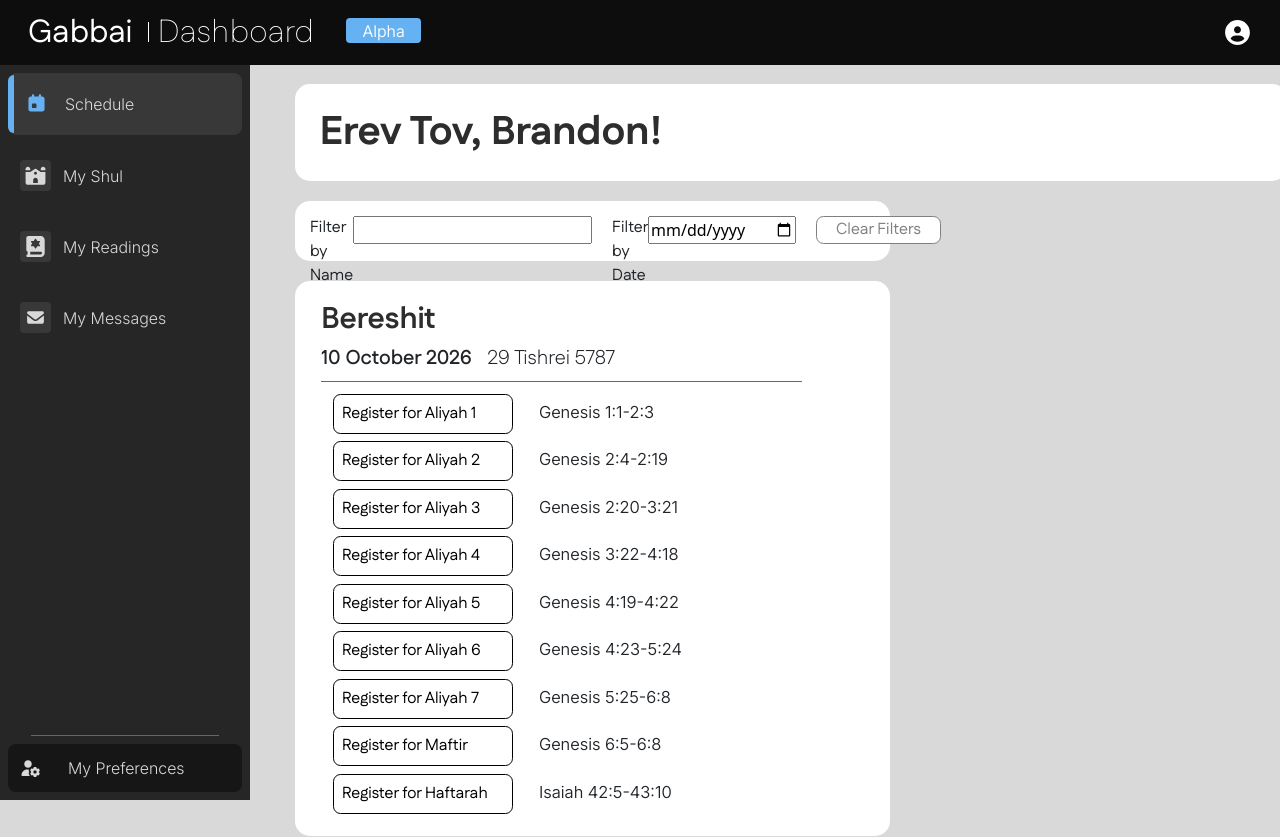
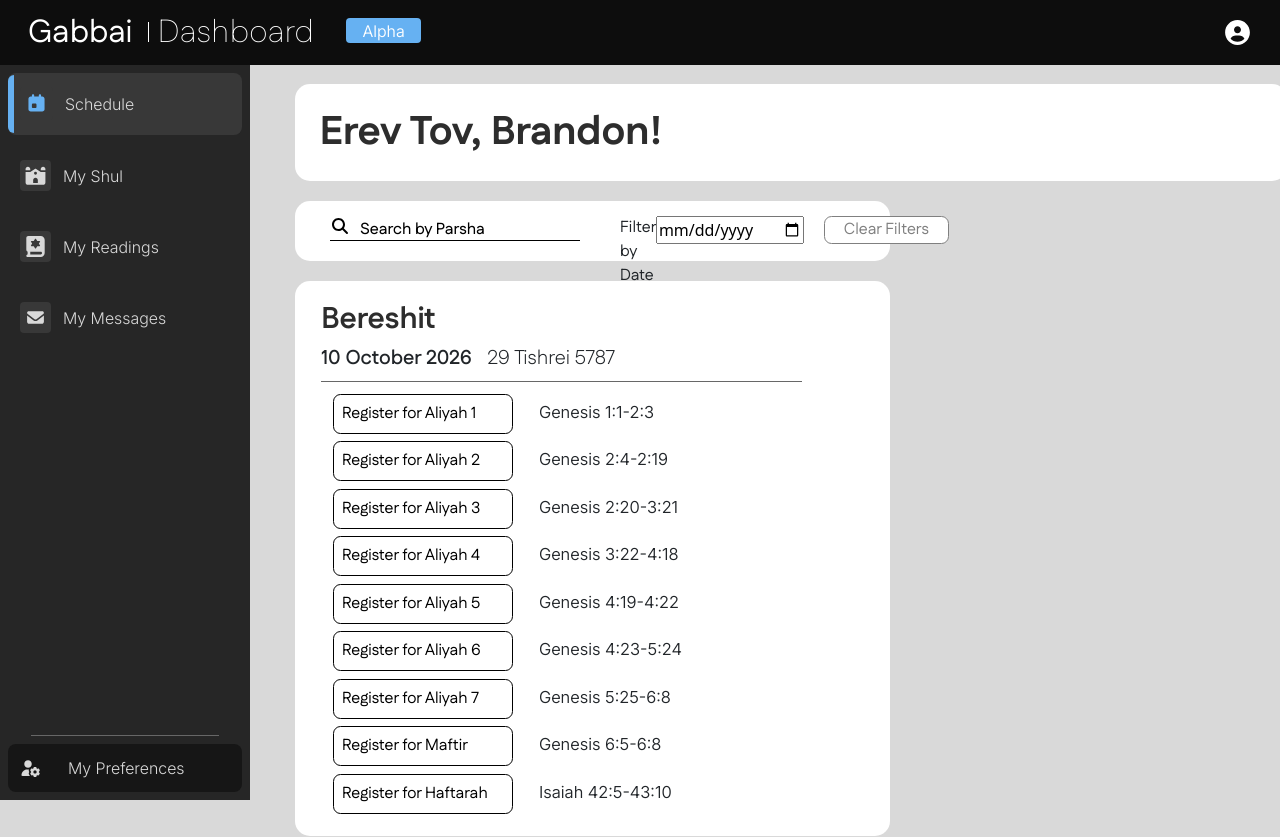
Before and after one commit to brandonbng23/gabbai, a React (Vite) app in the folder frontend/: page / in a window 1280 px wide. Shown: the top 837 px of the page. Built offline with nearby package versions, Linux system fonts and the light colour scheme.

Commit message:
Updated styling of name filter field

```diff
--- a/frontend/src/Components/filter.tsx
+++ b/frontend/src/Components/filter.tsx
@@ -14,10 +14,10 @@ function TermSearch(
         <div>
             <form>
                 <span className="filter">
-                    <span className="filterLabel">Filter by Name</span>
                     <input
                         type="text"
                         name="nameFilter"
+                        placeholder="Search by Parsha"
                         value={nameFilter}
                         onChange={(event: React.ChangeEvent<HTMLInputElement>) => setNameFilter(event.target.value)}></input>
                 </span>
@@ -37,6 +37,7 @@ function DateSearch(
                         <input
                             type="date"
                             name="dateFilter"
+                            placeholder="Search by Date mm/dd/yyyy"
                             value={dateFilter}
                             onChange={(event: React.ChangeEvent<HTMLInputElement>) => {setDateFilter(event.target.value)}}></input>
                     </span>
--- a/frontend/src/index.css
+++ b/frontend/src/index.css
@@ -885,6 +885,7 @@ h4 {
 .filter {
     display: flex;
     flex-direction: row;
+    margin-left: 20px
 }
 
 .filterLabel {
@@ -894,6 +895,32 @@ h4 {
 
 .filter input {
     height: 75%;
+}
+
+.filter input[type=text] {
+    width: 250px;
+
+    border: none;
+    border-bottom: 1px solid black;
+
+    background-image: url('./Assets/magnifying-glass-solid-full.svg');
+    background-repeat: no-repeat;
+    background-size: 20px 20px;
+    padding-left: 30px;
+}
+
+.filter input[type=date] {
+
+}
+
+.filter input[type=text]::placeholder {
+    font-family: Fustat;
+    font-weight: 500;
+    color: black;
+}
+
+.filter input[type=text]:focus {
+    outline: none;
 }
 
 .parshiyot {
```
Also changed, not shown: frontend/src/Assets/magnifying-glass-solid-full.svg (added). Lines whose indentation alone changed are shown as unchanged.
